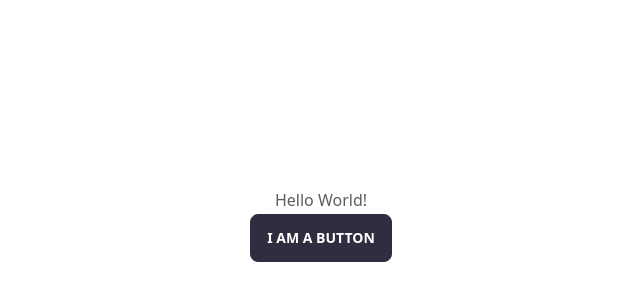
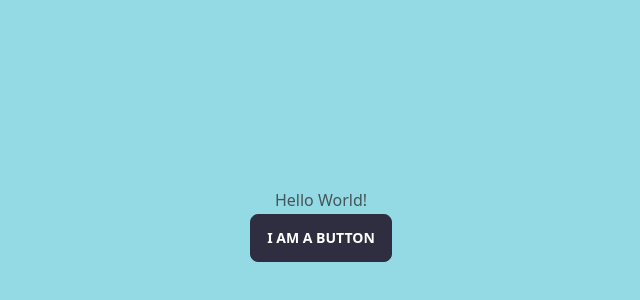
Before and after one commit to chingu-voyages/Find-A-Tutor-App, a React (Vite) app in the folder client/: page / in a window 1280 px wide. Shown: the part 176-476 px from the top of the page, without its empty margins (319-959 px from the left). Built offline with nearby package versions, Linux system fonts and the light colour scheme.

Commit message:
refactor: add background color

```diff
--- a/client/src/pages/index.tsx
+++ b/client/src/pages/index.tsx
@@ -1,6 +1,6 @@
 function Index() {
   return (
-    <div className="w-screen h-full flex flex-col justify-center items-center">
+    <div className="w-screen h-full flex flex-col justify-center items-center bg-secondary">
       <h1 className="prose">Hello World!</h1>
       <button className="btn btn-primary text-neutral w-fit">
         I am a button
```
